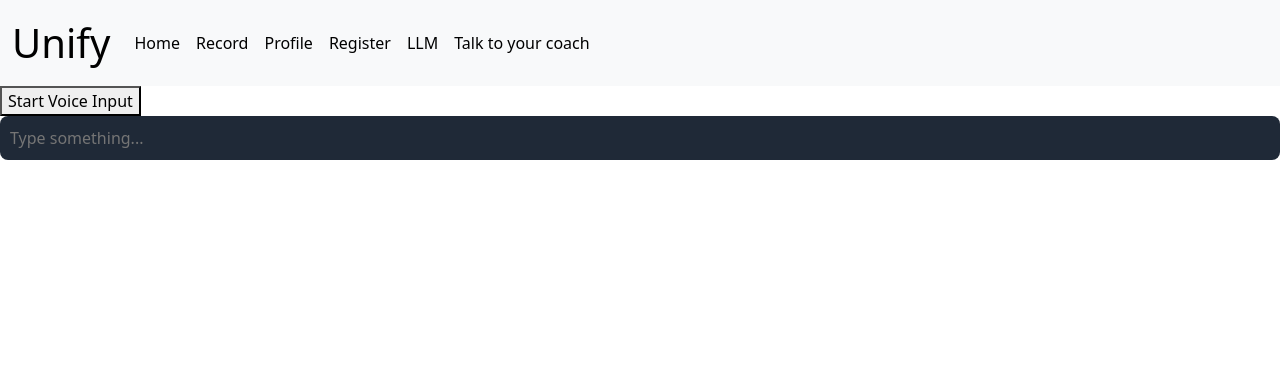
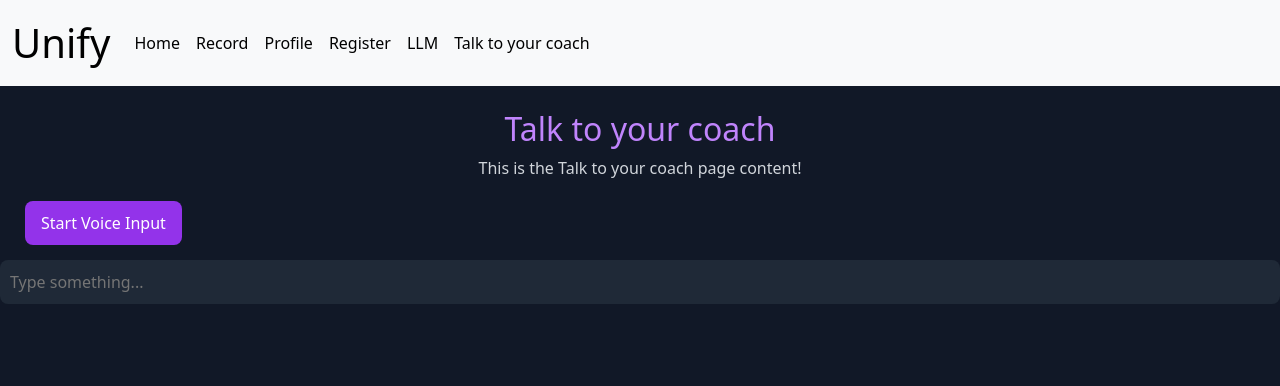
Before and after one commit to MilesPhillips/Unify-App, a Flask app: page /index_transcripter_2 in a window 1280 px wide. Shown: the top 386 px of the page. Run offline with Flask 3, Linux system fonts and the light colour scheme.

Commit message:
added index_trans2
Signed-off-by: Kelly Lyons <kelly.lyons@transformativeoptics.com>

```diff
--- a/Templates/index_transcripter_2.html
+++ b/Templates/index_transcripter_2.html
@@ -1,7 +1,13 @@
 {% extends "Base.html" %}
 
 {% block content %}
-    <button id="startButton">Start Voice Input</button>
+    <container class="container">
+        <!-- personalize this content with stuff from your coach -->
+        <h2>Talk to your coach</h2>
+        <p>This is the Talk to your coach page content!</p>
+    </container>
+    <link rel="stylesheet" href="static/style.css">
+    <button class = "btn primary" id="startButton">Start Voice Input</button>
     <div id="output"></div>
 
     <input type="text" id="liveInput" placeholder="Type something..." />
```
